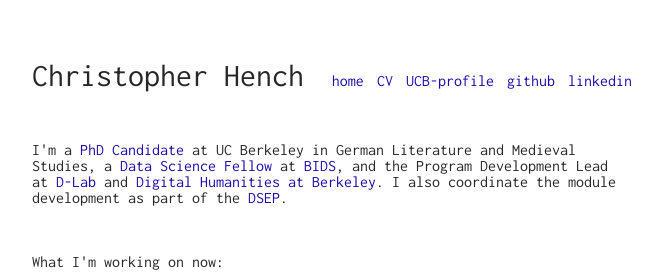
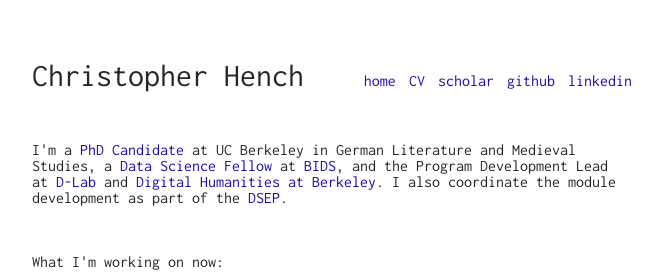
Before and after one commit to henchc/henchc.github.io, a Jekyll site: the page built from index.html, in a window 1280 px wide. Shown: the top 272 px of the page, without its empty margins (308-970 px from the left). Built offline with Jekyll 4.4.1, drawn with Linux system fonts in a browser that asks for light colours.

Commit message:
fix eror

```diff
--- a/_data/navigation.yml
+++ b/_data/navigation.yml
@@ -4,8 +4,8 @@
 - title: CV
   url: /cv
 
-- title: UCB-profile
-  url: http://german.berkeley.edu/author/chench/
+- title: scholar
+  url: https://scholar.google.com/citations?user=ZShNKy0AAAAJ&hl=en
 
 - title: github
   url: https://github.com/henchc
```
